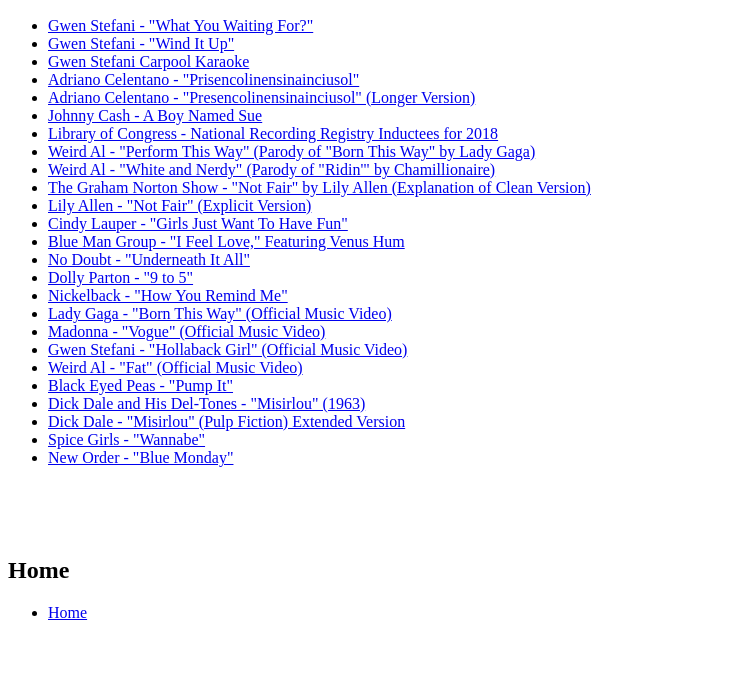
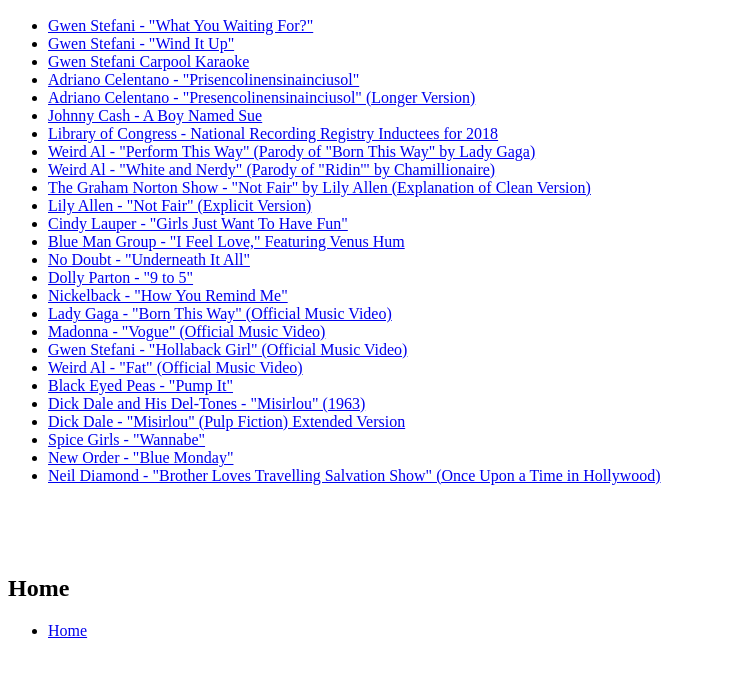
Before and after one commit to thecatsowl/CompanyWebSite, a plain HTML site: page music.html in a window 1280 px wide. Shown: the part 110-784 px from the top of the page, without its empty margins (0-736 px from the left). Drawn offline with Linux system fonts and the light colour scheme.

Commit message:
Update music.html

```diff
--- a/music.html
+++ b/music.html
@@ -35,6 +35,7 @@
 	  <li><a href="https://youtu.be/2T8As2kzelk">Dick Dale - "Misirlou" (Pulp Fiction) Extended Version</a></li>
 	  <li><a href="https://youtu.be/gJLIiF15wjQ">Spice Girls - "Wannabe"</a></li>
 	  <li><a href="https://youtu.be/FYH8DsU2WCk">New Order - "Blue Monday"</a></li>
+	  <li><a href="https://youtu.be/auu2dQ-wdB0">Neil Diamond - "Brother Loves Travelling Salvation Show" (Once Upon a Time in Hollywood)</a></li>
 	</ul>
 	</section>
 	<br>
```
